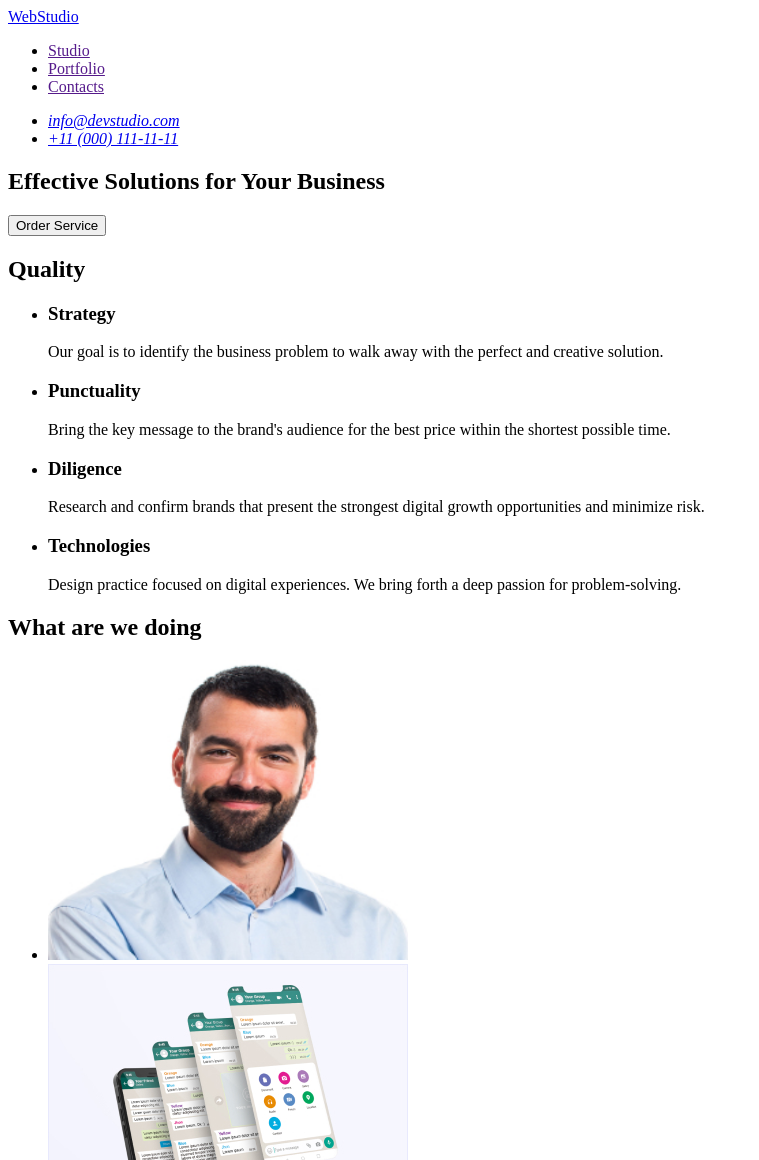
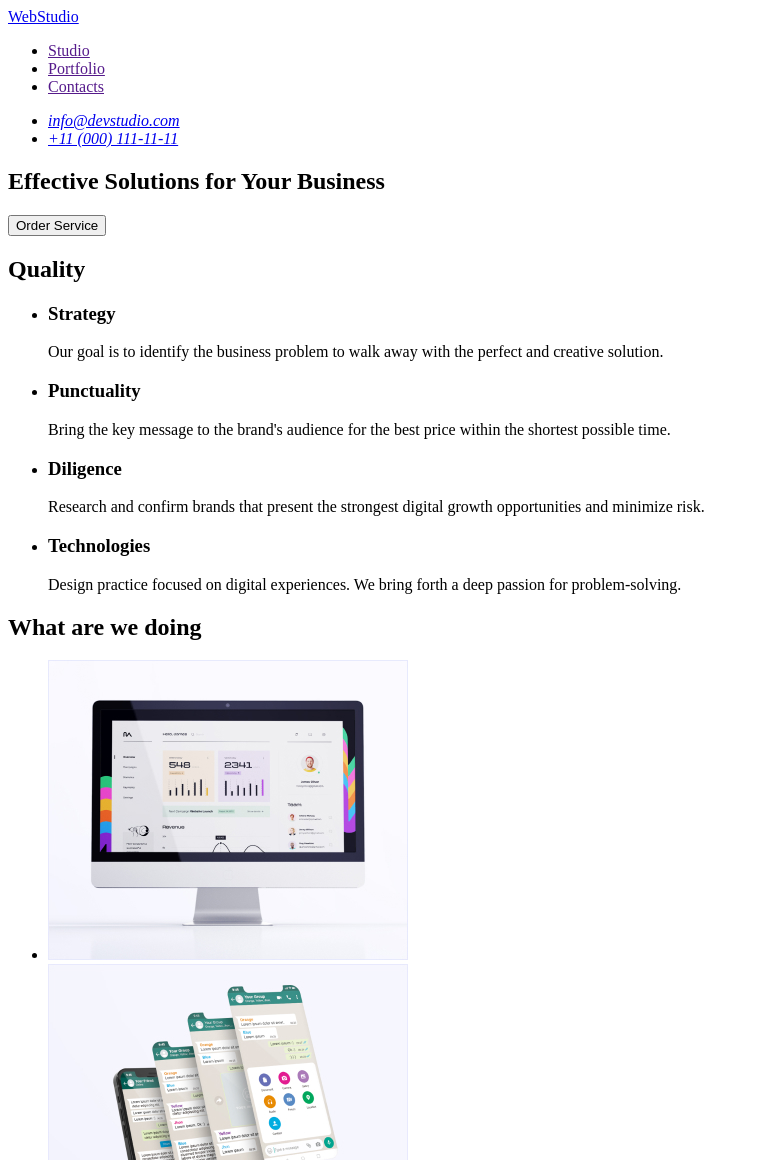
Before and after one commit to AnastasiiaIvk/goit-markup-hw-01, a plain HTML site: page index.html in a window 1280 px wide. Shown: the top 1160 px of the page, without its empty margins (0-759 px from the left). Drawn offline with Linux system fonts and the light colour scheme.

Commit message:
update index html

```diff
--- a/index.html
+++ b/index.html
@@ -45,7 +45,7 @@
 
     <section><h2>What are we doing</h2>
         <ul>
-            <li><img src="./images/images/img.jpg"
+            <li><img src="./images/images/img 1 (1).jpg"
                 alt="Sites"
                 width="360"
                 height="300"/>
```
